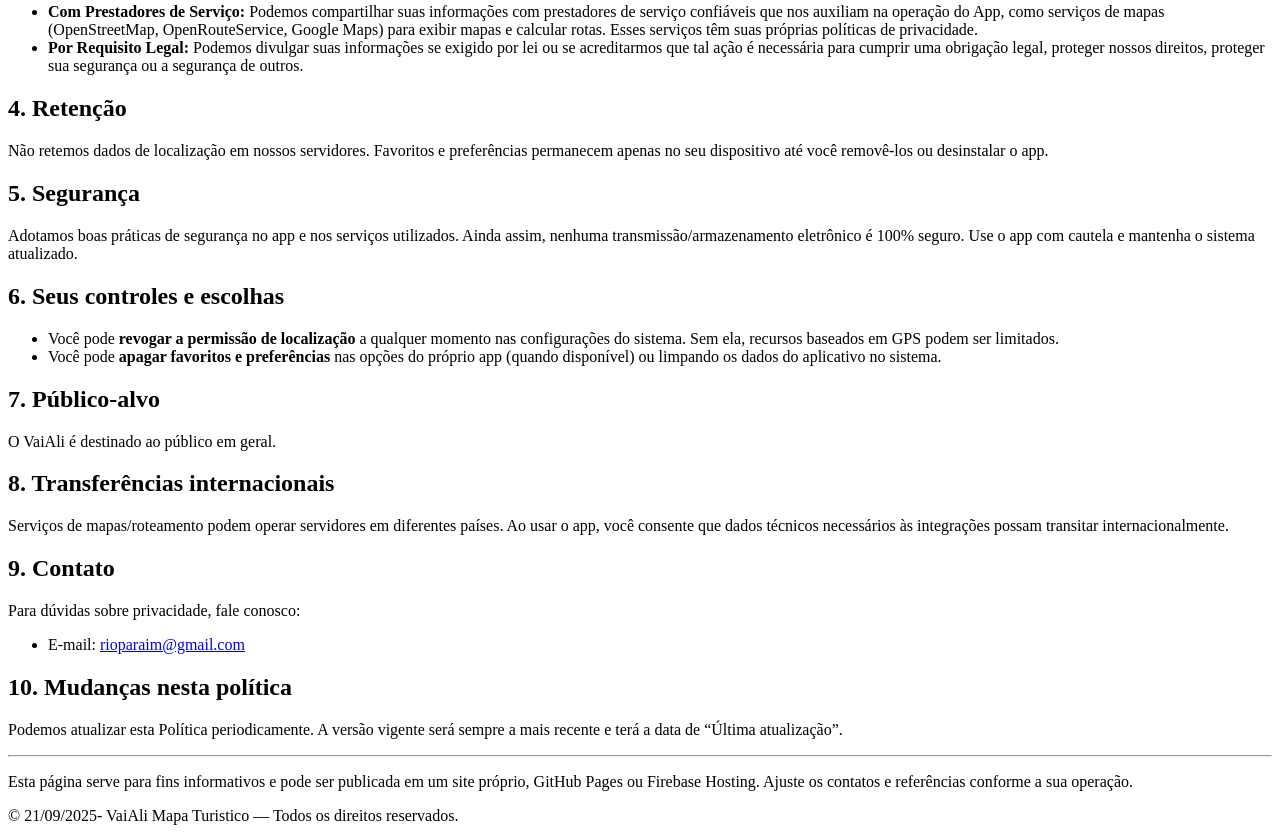
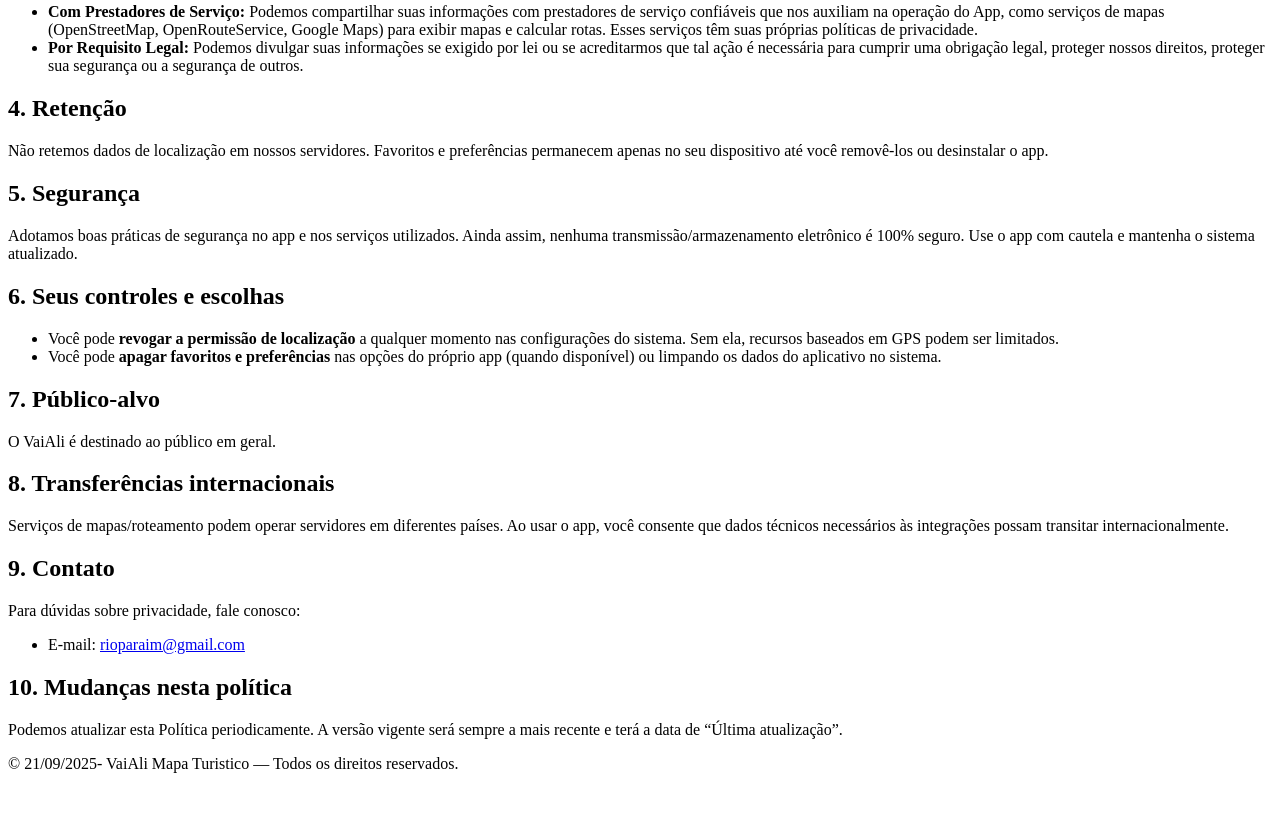
Before and after one commit to rioparaim-creator/vaiali-legal, a plain HTML site: page privacy-policy-vaiali.html in a window 1280 px wide. Shown: the part 521-1354 px from the top of the page. After the commit the page ends 1302 px from the top, so only its background shows below. Drawn offline with Linux system fonts and the light colour scheme.

Commit message:
Update privacy-policy-vaiali.html
remover linha final

```diff
--- a/privacy-policy-vaiali.html
+++ b/privacy-policy-vaiali.html
@@ -3,7 +3,7 @@
 <head>
   <meta charset="utf-8">
   <meta name="viewport" content="width=device-width, initial-scale=1">
-  <title>Política de Privacidade — VaiAli- Mapa Turistico de Antonina</title>
+  <title>Política de Privacidade — VaiAli- Mapa Turistico de Antonina </title>
   <style>
     body {{ font-family: system-ui, -apple-system, Segoe UI, Roboto, Ubuntu, Cantarell, 'Helvetica Neue', 'Noto Sans', Arial, 'Apple Color Emoji', 'Segoe UI Emoji'; line-height: 1.55; margin: 0; color: #111; }}
     header {{ background:#0f62fe; color:#fff; padding: 28px 20px; }}
@@ -74,8 +74,6 @@
     <h2>10. Mudanças nesta política</h2>
     <p>Podemos atualizar esta Política periodicamente. A versão vigente será sempre a mais recente e terá a data de “Última atualização”.</p>
 
-    <hr>
-    <p class="muted">Esta página serve para fins informativos e pode ser publicada em um site próprio, GitHub Pages ou Firebase Hosting. Ajuste os contatos e referências conforme a sua operação.</p>
   </main>
   <footer>
     © 21/09/2025- VaiAli Mapa Turistico — Todos os direitos reservados.
```
